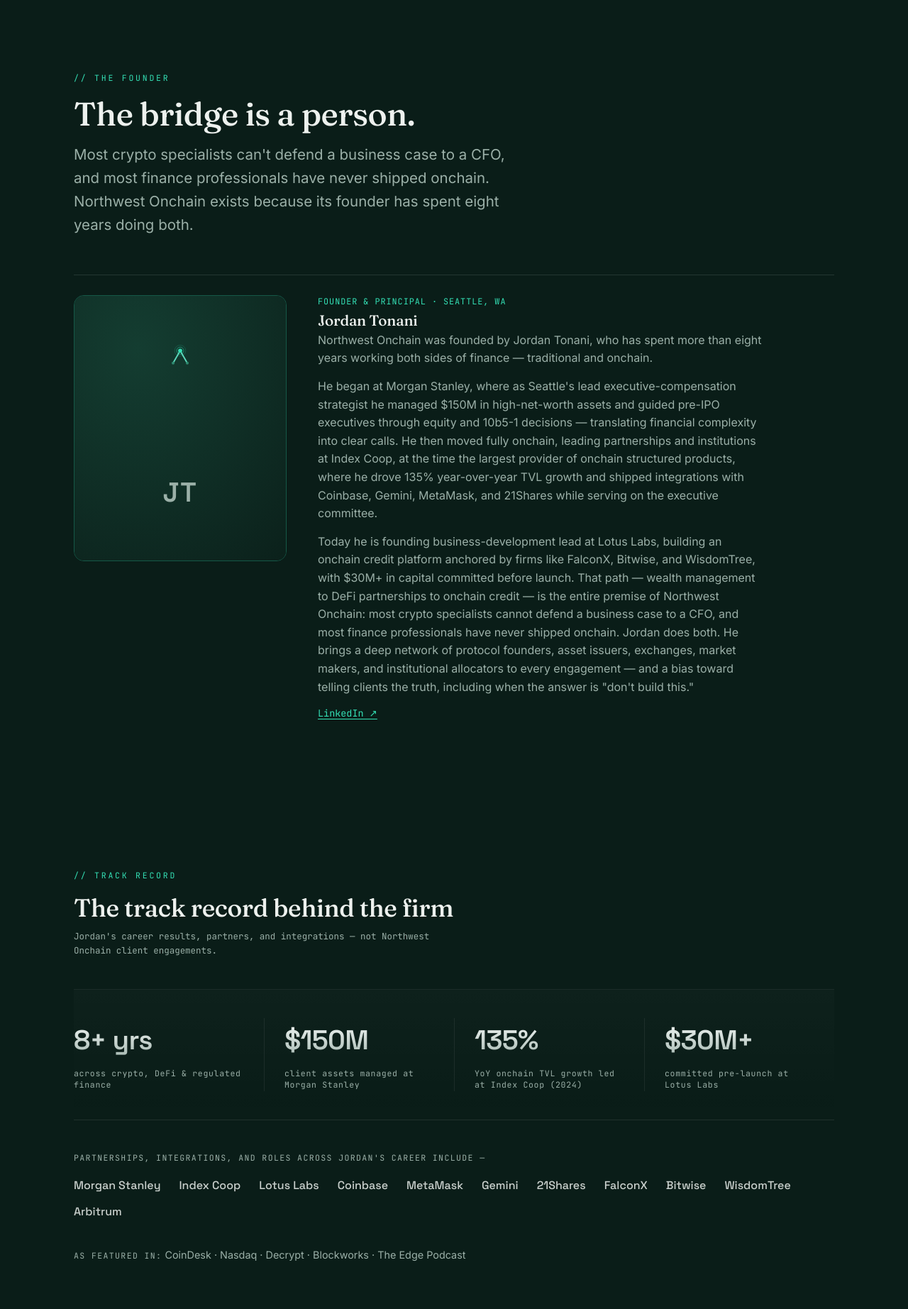
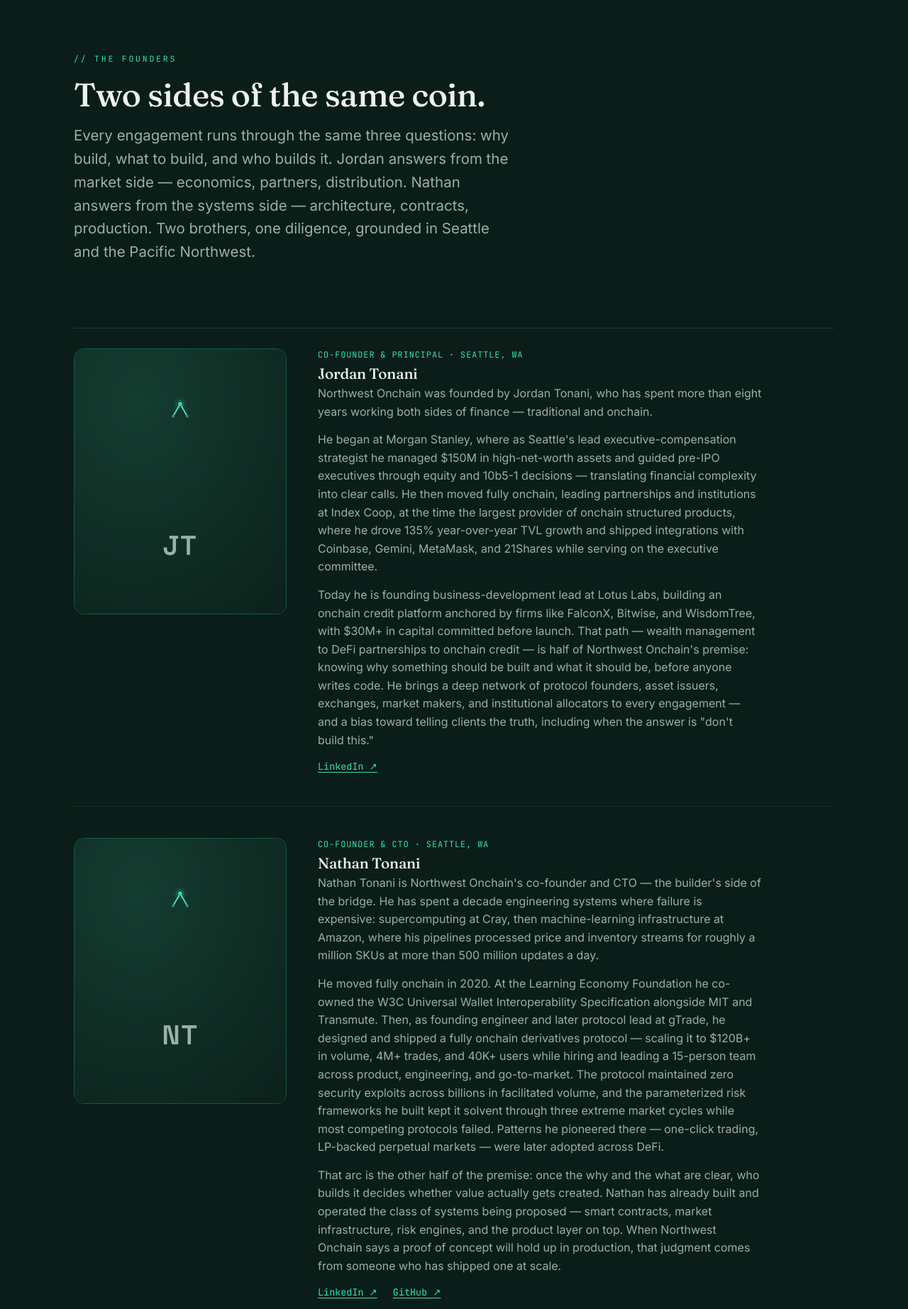
Before and after one commit to jordantonani-cloud/northwest-onchain-site, an Astro site: page /about in a window 1280 px wide. Shown: the part 915-2760 px from the top of the page at 71% size. Built offline with nearby package versions, Linux system fonts and the light colour scheme; Astro itself is replaced by a stand-in of ours; a web font is replaced by a local one.

Commit message:
Column-feel rework + Nathan Tonani as Co-founder & CTO
- Artifact layering (.artifact-stack/.afloat), named 'Already live' proof,
  settlement card settle animation, type-scale confidence bump
- Fix: restore deleted live-dot pulse keyframes
- Nathan added as Co-founder & CTO (gTrade $120B+/zero exploits, Amazon, Cray, W3C)
- Founders reframed: one diligence — why build, what to build, who builds it;
  Jordan market side, Nathan systems side; both Seattle/PNW

```diff
--- a/src/components/FounderCard.astro
+++ b/src/components/FounderCard.astro
@@ -1,65 +1,93 @@
 ---
 /**
- * FounderCard — the human behind the firm (WEBSITE-AUDIT §9, copy §2).
- * `variant="teaser"` (homepage) shows the short pitch + links; `variant="full"`
- * (About) shows the complete bio. Headshot is a TODO(owner) placeholder until
- * a real image lands at FOUNDER.image.
+ * FounderCard — the humans behind the firm (WEBSITE-AUDIT §9, copy §2).
+ * Generalized for both principals: pass `person` (defaults to FOUNDER/Jordan;
+ * pass COFOUNDER for Nathan). `variant="teaser"` (homepage) shows the short
+ * pitch + links; `variant="full"` (About) shows the complete bio. Headshots
+ * are TODO(owner) placeholders until real images land at `person.image`.
  */
 import { FOUNDER } from '../consts';
 import PeakMark from './PeakMark.astro';
 
+interface Person {
+  name: string;
+  jobTitle: string;
+  location?: string;
+  linkedin: string;
+  github?: string;
+  teaser: string;
+  bio: readonly string[];
+  image?: string;
+}
+
 interface Props {
+  person?: Person;
   variant?: 'teaser' | 'full';
+  /** Optional anchor id (e.g. "founder" / "cofounder") for deep links + schema. */
+  id?: string;
   class?: string;
 }
-const { variant = 'teaser', class: className = '' }: Props = Astro.props;
-const initials = FOUNDER.name
+const { person = FOUNDER, variant = 'teaser', id, class: className = '' }: Props = Astro.props;
+const initials = person.name
   .split(' ')
   .map((w) => w[0])
   .join('')
   .slice(0, 2);
 ---
 
-<div class:list={['founder', `founder--${variant}`, className]}>
+<div class:list={['founder', `founder--${variant}`, className]} id={id}>
   <div class="founder-photo">
     {
-      FOUNDER.image ? (
+      person.image ? (
         <img
-          src={FOUNDER.image}
-          alt={`${FOUNDER.name}, ${FOUNDER.jobTitle} of Northwest Onchain`}
+          src={person.image}
+          alt={`${person.name}, ${person.jobTitle} of Northwest Onchain`}
           width="320"
           height="400"
           loading="lazy"
         />
       ) : (
-        <div class="founder-photo__placeholder" role="img" aria-label={`Headshot of ${FOUNDER.name} (coming soon)`}>
+        <div
+          class="founder-photo__placeholder"
+          role="img"
+          aria-label={`Headshot of ${person.name} (coming soon)`}
+        >
           <PeakMark variant="dark" size={40} />
           <span class="founder-photo__initials">{initials}</span>
-          {/* TODO(owner): add a professional headshot — set FOUNDER.image in src/consts.ts. */}
+          {/* TODO(owner): add a professional headshot — set the person's image in src/consts.ts. */}
         </div>
       )
     }
   </div>
 
   <div class="founder-body">
-    <p class="founder-role">{FOUNDER.jobTitle} · {FOUNDER.location}</p>
-    <h3 class="founder-name">{FOUNDER.name}</h3>
+    <p class="founder-role">
+      {person.jobTitle}{person.location && ` · ${person.location}`}
+    </p>
+    <h3 class="founder-name">{person.name}</h3>
 
     {
       variant === 'full' ? (
         <div class="founder-bio">
-          {FOUNDER.bio.map((para) => (
+          {person.bio.map((para) => (
             <p>{para}</p>
           ))}
         </div>
       ) : (
-        <p class="founder-teaser">{FOUNDER.teaser}</p>
+        <p class="founder-teaser">{person.teaser}</p>
       )
     }
 
     <p class="founder-links">
       {variant === 'teaser' && <a href="/about">Read the full background</a>}
-      <a href={FOUNDER.linkedin} rel="me noopener" target="_blank">LinkedIn ↗</a>
+      <a href={person.linkedin} rel="me noopener" target="_blank">LinkedIn ↗</a>
+      {
+        person.github && (
+          <a href={person.github} rel="me noopener" target="_blank">
+            GitHub ↗
+          </a>
+        )
+      }
     </p>
   </div>
 </div>
--- a/src/components/StatBand.astro
+++ b/src/components/StatBand.astro
@@ -2,7 +2,7 @@
 /**
  * StatBand — honest, sourced, count-up numbers (brief §2 / Phase 0 §6.3).
  * Defaults to HOME_STATS, where market figures are cited and the only
- * NWO-specific number is Jordan's verifiable arc. No invented metrics. The
+ * NWO-specific number is the CTO's verifiable gTrade record. No invented metrics. The
  * final value is server-rendered as text; the count-up is enhancement only.
  */
 import { HOME_STATS } from '../lib/artifacts';
--- a/src/consts.ts
+++ b/src/consts.ts
@@ -122,7 +122,7 @@ export const FOOTER_NAV: { heading: string; links: { label: string; href: string
 export const FOUNDER = {
   published: true,
   name: 'Jordan Tonani',
-  jobTitle: 'Founder & Principal',
+  jobTitle: 'Co-founder & Principal',
   location: 'Seattle, WA',
   linkedin: 'https://www.linkedin.com/in/jordantonani',
   // §2a — one-line credibility (teaser meta / hero use).
@@ -130,12 +130,12 @@ export const FOUNDER = {
     'Morgan Stanley to Index Coop to Lotus Labs. Eight years across traditional finance and onchain — both sides, fluent.',
   // §2b — homepage teaser (FounderCard teaser variant).
   teaser:
-    "Northwest Onchain is led by Jordan Tonani, a Seattle-based operator with 8+ years across crypto, DeFi, and regulated finance. He has worked both sides of the table — from managing $150M in client assets at Morgan Stanley to leading partnerships at Index Coop, where onchain structured-product TVL grew 135% in a single year. The financial models a CFO trusts, and the onchain network that actually ships.",
+    'Northwest Onchain is led by Jordan Tonani, a Seattle-based operator with 8+ years across crypto, DeFi, and regulated finance. He has worked both sides of the table — from managing $150M in client assets at Morgan Stanley to leading partnerships at Index Coop, where onchain structured-product TVL grew 135% in a single year. The judgment to know why something is worth building and what it should be — and the onchain network that actually ships.',
   // §2c — full bio (FounderCard full variant), paragraph by paragraph.
   bio: [
     'Northwest Onchain was founded by Jordan Tonani, who has spent more than eight years working both sides of finance — traditional and onchain.',
     "He began at Morgan Stanley, where as Seattle's lead executive-compensation strategist he managed $150M in high-net-worth assets and guided pre-IPO executives through equity and 10b5-1 decisions — translating financial complexity into clear calls. He then moved fully onchain, leading partnerships and institutions at Index Coop, at the time the largest provider of onchain structured products, where he drove 135% year-over-year TVL growth and shipped integrations with Coinbase, Gemini, MetaMask, and 21Shares while serving on the executive committee.",
-    'Today he is founding business-development lead at Lotus Labs, building an onchain credit platform anchored by firms like FalconX, Bitwise, and WisdomTree, with $30M+ in capital committed before launch. That path — wealth management to DeFi partnerships to onchain credit — is the entire premise of Northwest Onchain: most crypto specialists cannot defend a business case to a CFO, and most finance professionals have never shipped onchain. Jordan does both. He brings a deep network of protocol founders, asset issuers, exchanges, market makers, and institutional allocators to every engagement — and a bias toward telling clients the truth, including when the answer is "don\'t build this."',
+    'Today he is founding business-development lead at Lotus Labs, building an onchain credit platform anchored by firms like FalconX, Bitwise, and WisdomTree, with $30M+ in capital committed before launch. That path — wealth management to DeFi partnerships to onchain credit — is half of Northwest Onchain\'s premise: knowing why something should be built and what it should be, before anyone writes code. He brings a deep network of protocol founders, asset issuers, exchanges, market makers, and institutional allocators to every engagement — and a bias toward telling clients the truth, including when the answer is "don\'t build this."',
   ],
   knowsAbout: [
     'DeFi partnerships',
@@ -153,22 +153,67 @@ export const FOUNDER = {
 } as const;
 
 /**
+ * Co-founder identity — the technical side of the firm (About `Person` schema +
+ * FounderCard). Real bio, drawn from Nathan Tonani's resume (2026-06). Scope is
+ * institutional-only by Jordan's call: gTrade protocol record, trading systems,
+ * Amazon/Cray, W3C standards. Consumer ventures intentionally omitted.
+ */
+export const COFOUNDER = {
+  published: true,
+  name: 'Nathan Tonani',
+  jobTitle: 'Co-founder & CTO',
+  location: 'Seattle, WA',
+  linkedin: 'https://www.linkedin.com/in/nathantonani',
+  github: 'https://github.com/thebuidler',
+  // One-line credibility (teaser meta / hero use).
+  oneLine:
+    'Cray to Amazon to gTrade protocol lead. A decade of systems engineering — $120B+ in onchain volume shipped with zero exploits.',
+  // Homepage teaser (FounderCard teaser variant).
+  teaser:
+    'Nathan Tonani is the engineering side of the firm. As founding engineer and protocol lead at gTrade, he designed and shipped a fully onchain derivatives protocol that scaled to $120B+ in volume, 4M+ trades, and 40K+ users — with zero security exploits — while leading a 15-person team across product, engineering, and go-to-market. Before crypto: ML infrastructure at Amazon and supercomputing at Cray. He builds the systems that survive production, and brings the judgment to know what will.',
+  // Full bio (FounderCard full variant), paragraph by paragraph.
+  bio: [
+    "Nathan Tonani is Northwest Onchain's co-founder and CTO — the builder's side of the bridge. He has spent a decade engineering systems where failure is expensive: supercomputing at Cray, then machine-learning infrastructure at Amazon, where his pipelines processed price and inventory streams for roughly a million SKUs at more than 500 million updates a day.",
+    'He moved fully onchain in 2020. At the Learning Economy Foundation he co-owned the W3C Universal Wallet Interoperability Specification alongside MIT and Transmute. Then, as founding engineer and later protocol lead at gTrade, he designed and shipped a fully onchain derivatives protocol — scaling it to $120B+ in volume, 4M+ trades, and 40K+ users while hiring and leading a 15-person team across product, engineering, and go-to-market. The protocol maintained zero security exploits across billions in facilitated volume, and the parameterized risk frameworks he built kept it solvent through three extreme market cycles while most competing protocols failed. Patterns he pioneered there — one-click trading, LP-backed perpetual markets — were later adopted across DeFi.',
+    'That arc is the other half of the premise: once the why and the what are clear, who builds it decides whether value actually gets created. Nathan has already built and operated the class of systems being proposed — smart contracts, market infrastructure, risk engines, and the product layer on top. When Northwest Onchain says a proof of concept will hold up in production, that judgment comes from someone who has shipped one at scale.',
+  ],
+  knowsAbout: [
+    'Smart contract development',
+    'Protocol design',
+    'Systems architecture',
+    'Derivatives market infrastructure',
+    'Onchain risk frameworks',
+    'Product engineering',
+    'ML and data infrastructure',
+    'W3C and ERC standards',
+  ],
+  sameAs: ['https://www.linkedin.com/in/nathantonani', 'https://github.com/thebuidler'],
+  // TODO(owner): supply a professional headshot, add it to /public, set the path here.
+  image: '',
+} as const;
+
+/** Both principals, in display order — drives team sections and schema. */
+export const TEAM = [FOUNDER, COFOUNDER] as const;
+
+/**
  * Proof / track record (WEBSITE-AUDIT §9, copy §2.5). HONEST FRAMING: these are
- * the founder's career results and partners, NOT Northwest Onchain client
+ * the founders' career results and partners, NOT Northwest Onchain client
  * engagements. Never label as "our clients" or "trusted by."
  */
 export const PROOF = {
   heading: 'The track record behind the firm',
-  note: "Jordan's career results, partners, and integrations — not Northwest Onchain client engagements.",
+  note: "The founders' career results, partners, and integrations — not Northwest Onchain client engagements.",
   stats: [
-    { value: '8+ yrs', label: 'across crypto, DeFi & regulated finance' },
+    { value: '$120B+', label: 'protocol volume scaled at gTrade — zero exploits' },
     { value: '$150M', label: 'client assets managed at Morgan Stanley' },
     { value: '135%', label: 'YoY onchain TVL growth led at Index Coop (2024)' },
     { value: '$30M+', label: 'committed pre-launch at Lotus Labs' },
   ],
-  logosLabel: "Partnerships, integrations, and roles across Jordan's career include —",
+  logosLabel: "Partnerships, integrations, and roles across the founders' careers include —",
   logos: [
     'Morgan Stanley',
+    'Amazon',
+    'gTrade',
     'Index Coop',
     'Lotus Labs',
     'Coinbase',
@@ -178,7 +223,7 @@ export const PROOF = {
     'FalconX',
     'Bitwise',
     'WisdomTree',
-    'Arbitrum',
+    'W3C',
   ],
   pressLabel: 'As featured in',
   press: ['CoinDesk', 'Nasdaq', 'Decrypt', 'Blockworks', 'The Edge Podcast'],
@@ -189,6 +234,7 @@ export const SCHEMA_IDS = {
   org: `${SITE.url}/#org`,
   website: `${SITE.url}/#website`,
   founder: `${SITE.url}/about#founder`,
+  cofounder: `${SITE.url}/about#cofounder`,
 } as const;
 
 /** Topic clusters for the Insights blog (pillar → supporting). */
--- a/src/lib/artifacts.ts
+++ b/src/lib/artifacts.ts
@@ -154,8 +154,8 @@ export const HOME_STATS = [
   { value: '$14B+', label: 'active onchain private credit', src: 'Market, 2025' },
   { value: '24/7', label: 'continuous settlement & funding', src: 'Live today' },
   {
-    value: '8+ yrs',
-    label: "both sides of the ledger — Jordan's arc",
-    src: 'MS → Index Coop → Lotus',
+    value: '$120B+',
+    label: 'onchain volume engineered by our CTO — zero exploits',
+    src: 'gTrade, 2022–26',
   },
 ] as const;
--- a/src/lib/jsonld.ts
+++ b/src/lib/jsonld.ts
@@ -51,7 +51,7 @@ export function organizationNode(): SchemaNode {
       'Fractional Onchain Advisory',
     ],
     sameAs: [SOCIAL.linkedin, SOCIAL.x],
-    founder: { '@id': SCHEMA_IDS.founder },
+    founder: [{ '@id': SCHEMA_IDS.founder }, { '@id': SCHEMA_IDS.cofounder }],
   };
 }
 
@@ -159,13 +159,15 @@ export interface PersonInput {
   image?: string;
   /** City/region, e.g. "Seattle, WA". */
   location?: string;
+  /** Stable node @id — defaults to the founder; pass SCHEMA_IDS.cofounder for Nathan. */
+  id?: string;
 }
 
-/** Person node for the founder — the E-E-A-T anchor, founder of the Organization. */
+/** Person node for a principal — the E-E-A-T anchor, founder of the Organization. */
 export function personNode(p: PersonInput): SchemaNode {
   return {
     '@type': 'Person',
-    '@id': SCHEMA_IDS.founder,
+    '@id': p.id ?? SCHEMA_IDS.founder,
     name: p.name,
     jobTitle: p.jobTitle,
     description: p.description,
--- a/src/pages/about.astro
+++ b/src/pages/about.astro
@@ -12,7 +12,7 @@ import Card from '../components/Card.astro';
 import FounderCard from '../components/FounderCard.astro';
 import ProofBand from '../components/ProofBand.astro';
 import CtaBand from '../components/CtaBand.astro';
-import { FOUNDER } from '../consts';
+import { FOUNDER, COFOUNDER, SCHEMA_IDS } from '../consts';
 import { personNode } from '../lib/jsonld';
 
 const jsonLd = [
@@ -24,6 +24,16 @@ const jsonLd = [
     sameAs: [...FOUNDER.sameAs],
     image: FOUNDER.image || undefined,
     location: FOUNDER.location,
+  }),
+  personNode({
+    id: SCHEMA_IDS.cofounder,
+    name: COFOUNDER.name,
+    jobTitle: COFOUNDER.jobTitle,
+    description: COFOUNDER.bio.join(' '),
+    knowsAbout: [...COFOUNDER.knowsAbout],
+    sameAs: [...COFOUNDER.sameAs],
+    image: COFOUNDER.image || undefined,
+    location: COFOUNDER.location,
   }),
 ];
 ---
@@ -48,7 +58,7 @@ const jsonLd = [
     <div class="wrap">
       <KeyTakeaways
         label="Who we are"
-        lead="Northwest Onchain is a Pacific Northwest–based blockchain strategy and execution consultancy that bridges traditional finance and onchain technology. It is built on years operating in crypto and a vetted builder network, paired with genuine financial-modeling discipline — the rare both-sides advisor who can size an opportunity the way a CFO would and assemble the team to deliver it the way a native would."
+        lead="Northwest Onchain is a Seattle-based blockchain strategy and execution consultancy run by two founders — one from markets and finance, one from protocol engineering. Every engagement runs through the same diligence: why build, what to build, and who builds it — with the market judgment and the engineering depth under one roof."
         points={[
           'Vendor-neutral: no chain, token, or product to sell — including the freedom to say "don\'t build."',
           'Network, not headcount — the right builders for each problem, not a fixed bench.',
@@ -58,19 +68,23 @@ const jsonLd = [
     </div>
   </section>
 
-  <!-- FOUNDER -->
+  <!-- FOUNDERS -->
   <section class="section">
     <div class="wrap">
       <div class="section-head fade-rise">
-        <Eyebrow>The founder</Eyebrow>
-        <h2>The bridge is a person.</h2>
+        <Eyebrow>The founders</Eyebrow>
+        <h2>Two sides of the same coin.</h2>
         <p class="lead">
-          Most crypto specialists can't defend a business case to a CFO, and most finance
-          professionals have never shipped onchain. Northwest Onchain exists because its founder has
-          spent eight years doing both.
+          Every engagement runs through the same three questions: why build, what to build, and who
+          builds it. Jordan answers from the market side — economics, partners, distribution. Nathan
+          answers from the systems side — architecture, contracts, production. Two brothers, one
+          diligence, grounded in Seattle and the Pacific Northwest.
         </p>
       </div>
-      <FounderCard variant="full" />
+      <div class="team-stack">
+        <FounderCard person={FOUNDER} variant="full" id="founder" class="fade-rise" />
+        <FounderCard person={COFOUNDER} variant="full" id="cofounder" class="fade-rise" />
+      </div>
     </div>
   </section>
 
--- a/src/pages/index.astro
+++ b/src/pages/index.astro
@@ -23,6 +23,7 @@ import { TOKENIZATION_CONFIG, VAULT_POSITION, PERPS_SNAPSHOT, LIVE_NAMES } from
 import { offerCatalogNode, faqNode } from '../lib/jsonld';
 import { offerInputs } from '../lib/services';
 import { HOME_FAQ } from '../lib/home-faq';
+import { FOUNDER, COFOUNDER } from '../consts';
 
 const jsonLd = [
   offerCatalogNode(offerInputs()),
@@ -167,19 +168,24 @@ const jsonLd = [
   <!-- WHY NOW — the regulatory window -->
   <WhyNow />
 
-  <!-- FOUNDER — the bridge is a person -->
+  <!-- FOUNDERS — strategy and engineering, two sides of the coin -->
   <section class="section" id="who">
     <div class="wrap">
       <div class="section-head fade-rise">
         <Eyebrow>Who's behind it</Eyebrow>
-        <h2>The bridge is a person.</h2>
+        <h2>Two sides of the same coin.</h2>
         <p class="lead">
-          Most crypto specialists can't defend a business case to a CFO, and most finance
-          professionals have never shipped onchain. Northwest Onchain exists because its founder has
-          spent eight years doing both.
+          Creating real value onchain means answering three questions well: why build, what to
+          build, and who builds it. Northwest Onchain is two brothers in Seattle who split that
+          diligence down its natural seam — Jordan on the market side: economics, partners,
+          distribution. Nathan on the systems side: $120B+ of onchain volume engineered without a
+          single exploit.
         </p>
       </div>
-      <FounderCard variant="teaser" />
+      <div class="team-stack">
+        <FounderCard person={FOUNDER} variant="teaser" class="fade-rise" />
+        <FounderCard person={COFOUNDER} variant="teaser" class="fade-rise" />
+      </div>
     </div>
   </section>
 
--- a/src/pages/llms-full.txt.ts
+++ b/src/pages/llms-full.txt.ts
@@ -49,7 +49,7 @@ export const GET: APIRoute = async () => {
 > ${SITE.description} Tagline: "${SITE.tagline}"
 
 ## What Northwest Onchain is
-Northwest Onchain is a boutique blockchain strategy and execution consultancy that bridges traditional finance and onchain technology. The market has crypto-native builders who can ship but can't model a business case, and big-firm strategists who write the deck but have never deployed. Northwest Onchain is the third thing: an advisor who has operated in crypto, holds a vetted builder network, and understands financial models well enough to defend an engagement to a CFO.
+Northwest Onchain is a boutique blockchain strategy and execution consultancy that bridges traditional finance and onchain technology. The market has crypto-native builders who can ship but can't model a business case, and big-firm strategists who write the deck but have never deployed. Northwest Onchain is the third thing: a two-founder firm — Jordan Tonani from markets and finance (Morgan Stanley, Index Coop, Lotus Labs), Nathan Tonani from protocol engineering ($120B+ in onchain volume shipped at gTrade with zero exploits) — that runs every engagement through one diligence: why build, what to build, and who builds it.
 
 - Serves: enterprises and TradFi, investors (VC / family office), and founders new to crypto.
 - Region: ${SITE.region}. Contact: ${SITE.email}.
--- a/src/styles/global.css
+++ b/src/styles/global.css
@@ -1276,6 +1276,17 @@
   color: var(--signal-dim);
 }
 
+/* team stack — both principals, generous vertical rhythm */
+.team-stack {
+  display: grid;
+  gap: 0;
+}
+.team-stack > .founder + .founder {
+  margin-top: 44px;
+  padding-top: 44px;
+  border-top: 1px solid var(--edge);
+}
+
 /* what happens next — 3-step */
 .what-next {
   display: grid;
```
